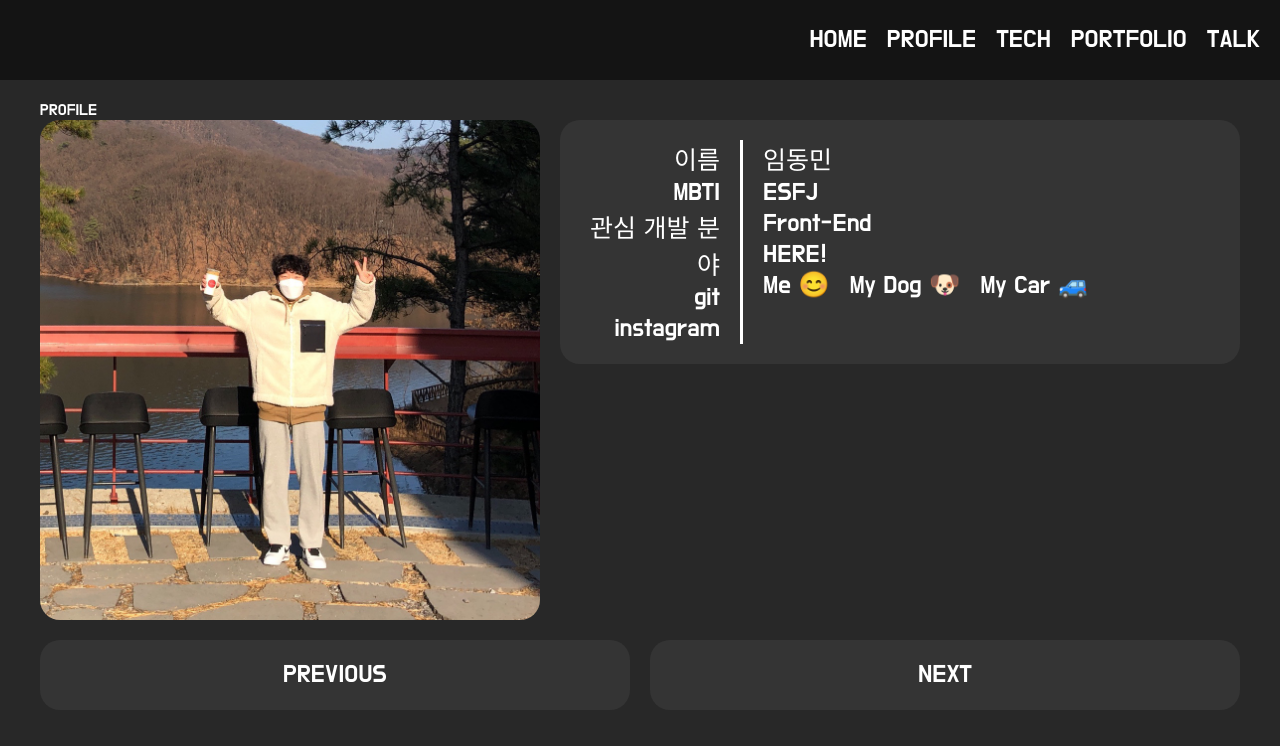
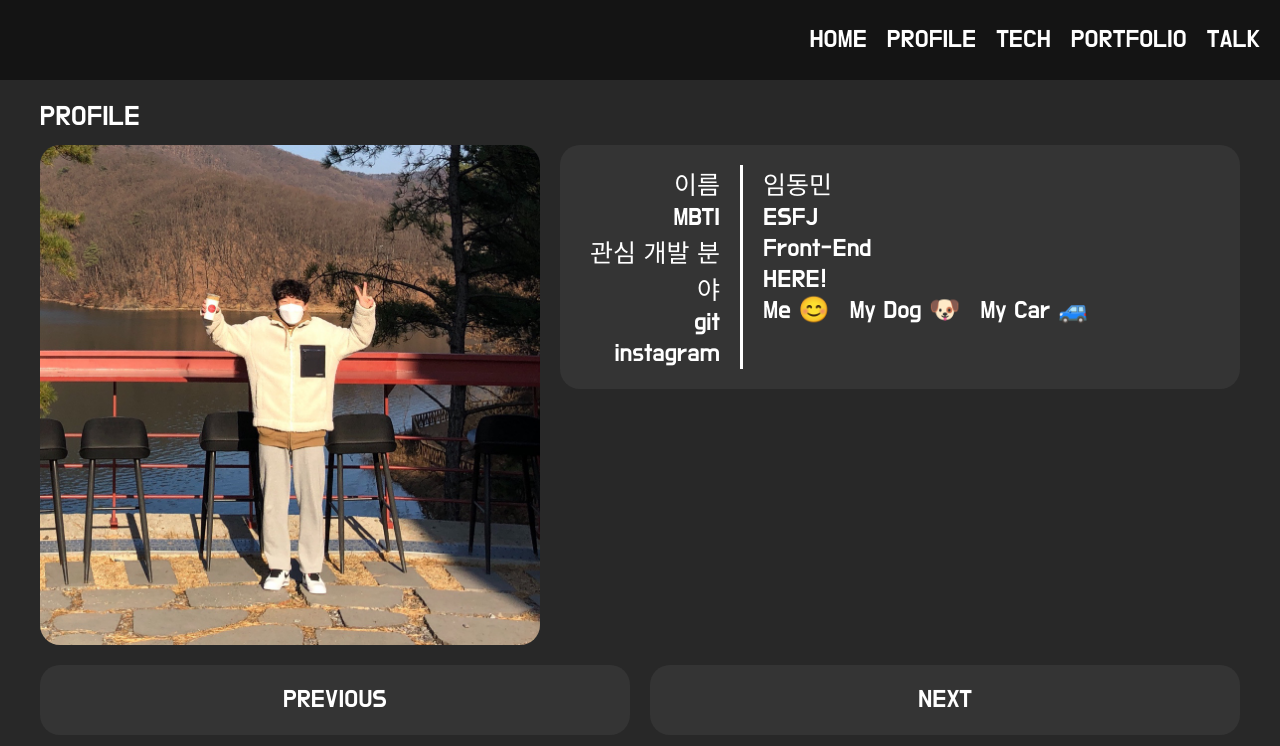
Before and after one commit to dongmin-Lim/portfolio, a React (Create React App) app in the folder frontend/: page /profile in a window 1280 px wide. Shown: the top 746 px of the page. Built offline with nearby package versions, Linux system fonts and the light colour scheme; the HTML template or start-up script is replaced by a standard one.

Commit message:
PROFILE Title 변경

```diff
--- a/frontend/src/Profile/Profile.js
+++ b/frontend/src/Profile/Profile.js
@@ -3,7 +3,7 @@ import { styled } from "styled-components";
 function Profile() {
   return (
     <Frame>
-      PROFILE
+      <Title>PROFILE</Title>
       <Box>
         <ProfileImg src="./img/IMG_1069.JPG" onContextMenu={(e) => e.preventDefault()} alt="profile_img" />
         <ProfileBox>
@@ -50,6 +50,11 @@ export default Profile;
 const Frame = styled.div`
   font-size: "40px";
   text-align: "center";
+`;
+
+const Title = styled.div`
+  font-size: 28px;
+  margin-bottom: 10px;
 `;
 
 const Box = styled.div`
```
